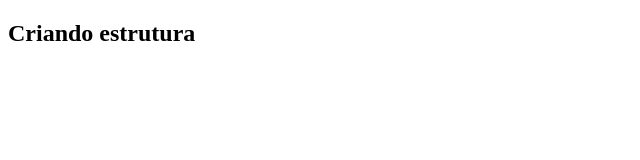
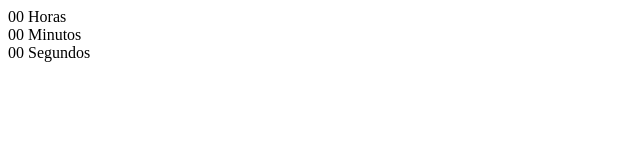
Before and after one commit to titiushadow/Relogio_dinamico, a plain HTML site: page index.html in a window 1280 px wide. Shown: the whole page, without its empty margins (0-640 px from the left). Drawn offline with Linux system fonts and the light colour scheme.

Commit message:
Finalizando o html

```diff
--- a/index.html
+++ b/index.html
@@ -9,6 +9,21 @@
     <script src="js/script.js"></script>
 </head>
 <body>
-        <h2>Criando estrutura</h2>
+    <div class="relogio">
+        <div>
+            <span id="hours">00</span>
+            <span class="time">Horas</span>
+        </div>
+
+        <div>
+            <span id="minutes">00</span>
+            <span class="time">Minutos</span>
+        </div>
+
+        <div>
+            <span id="seconds">00</span>
+            <span class="time">Segundos</span>
+        </div>
+    </div>
 </body>
 </html>
```
